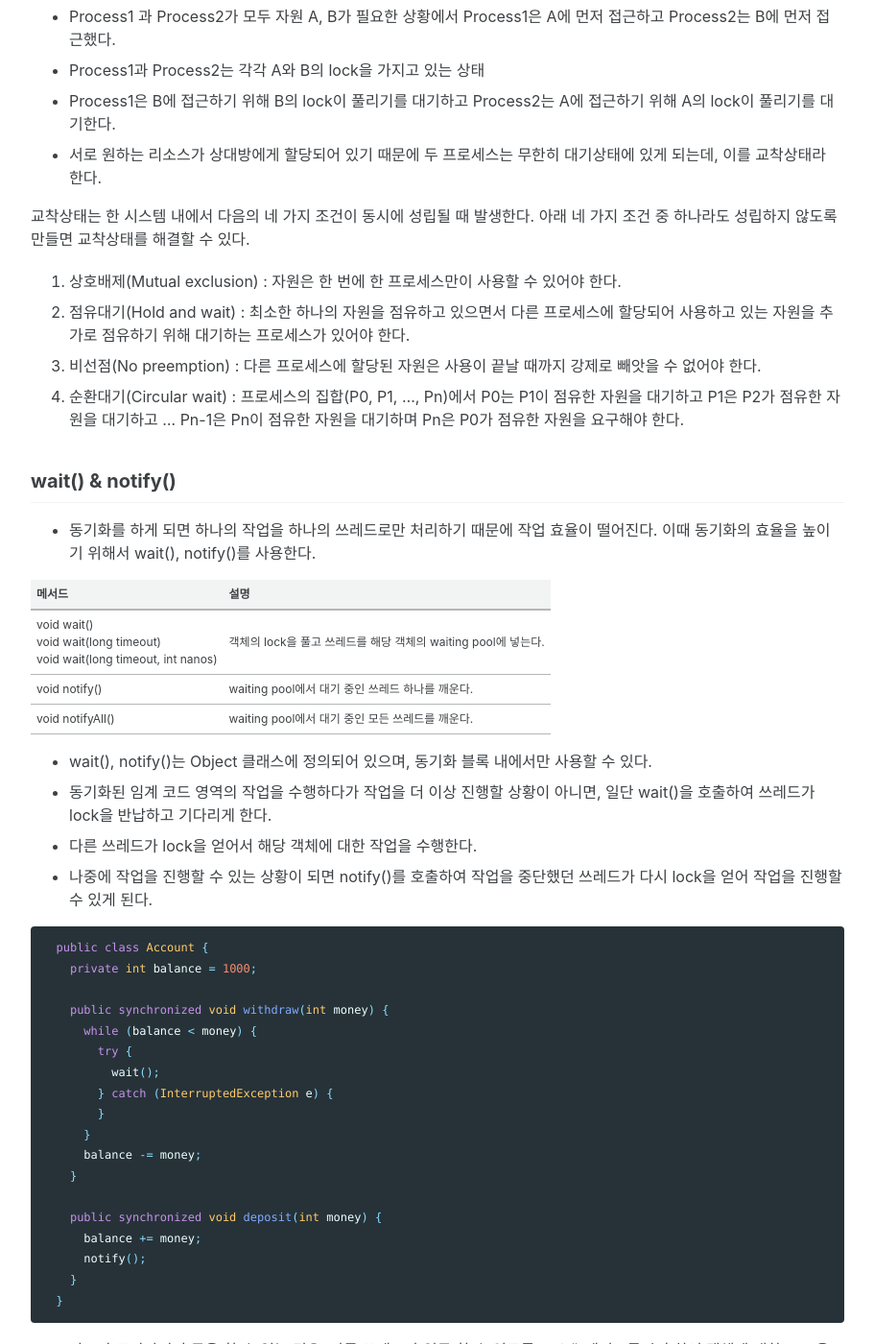
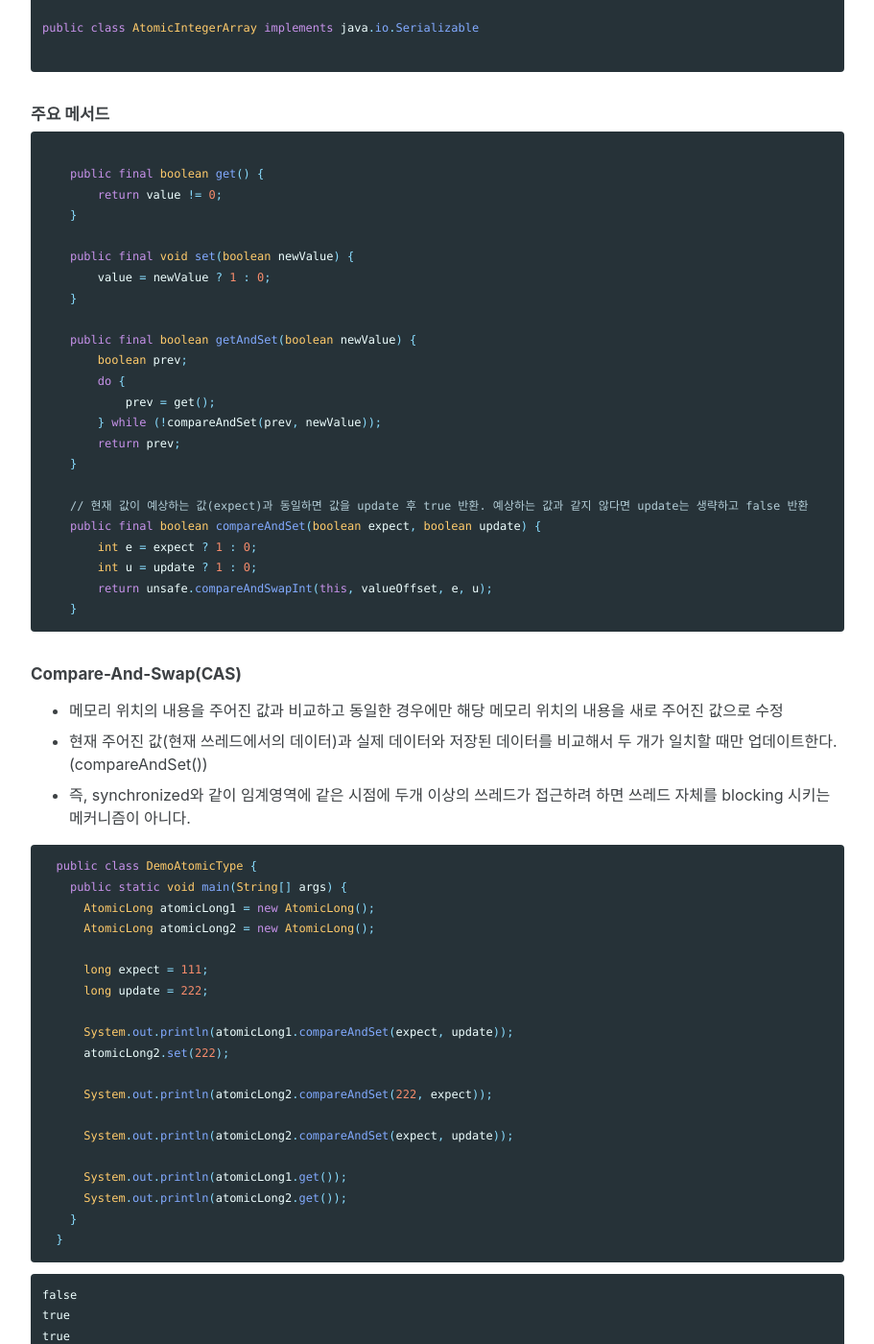
Before and after one commit to cys779988/cys779988.github.io, a Jekyll site: the page built from _posts/2021-10-18-JavaThread.md, in a window 1280 px wide and 1400 px high, scrolled down 9455 px. Shown: the whole window at 96% size, without its empty margins (184-1095 px from the left). Built offline with Jekyll 4.4.1, drawn with Linux system fonts in a browser that asks for light colours; cached includes are drawn as plain includes; comment, search, counter and statistics services are not loaded; some of the changed text lies outside the part shown.

Commit message:
Update 2021-10-18-JavaThread.md

````diff
--- a/_posts/2021-10-18-JavaThread.md
+++ b/_posts/2021-10-18-JavaThread.md
@@ -365,6 +365,93 @@ public class Thread implements Runnable {
   }
 ```
 
+## Atomic
+- Atomicity(원자성)의 개념으로 가장 작은 단위를 뜻한다.
+- 자바의 Atomic Type은 Wrapping 클래스의 일종으로 참조 타입과 원시 타입 두 종류의 변수에 모두 적용이 가능하다.
+- 사용시 내부적으로 CAS(Compare And Swap) 알고리즘을 사용해 lock 없이 동기화 처리를 할 수 있다.
+- Atomic Type 경우 volatile과 synchronized와 달리 java.util.concurrent.atomic 패키지에 정의된 클래스
+- CAS는 특정 메모리 위치와 주어진 위치의 value를 비교하여 다르면 대체하지 않는다.
+
+#### 주요 클래스
+
+
+```java
+public class AtomicBoolean implements java.io.Serializable
+
+public class AtomicInteger extends Number implements java.io.Serializable
+
+public class AtomicLong extends Number implements java.io.Serializable
+
+public class AtomicIntegerArray implements java.io.Serializable
+
+```
+
+#### 주요 메서드
+
+
+```java
+
+    public final boolean get() {
+        return value != 0;
+    }
+
+    public final void set(boolean newValue) {
+        value = newValue ? 1 : 0;
+    }
+
+    public final boolean getAndSet(boolean newValue) {
+        boolean prev;
+        do {
+            prev = get();
+        } while (!compareAndSet(prev, newValue));
+        return prev;
+    }
+
+    // 현재 값이 예상하는 값(expect)과 동일하면 값을 update 후 true 반환. 예상하는 값과 같지 않다면 update는 생략하고 false 반환
+    public final boolean compareAndSet(boolean expect, boolean update) {
+        int e = expect ? 1 : 0;
+        int u = update ? 1 : 0;
+        return unsafe.compareAndSwapInt(this, valueOffset, e, u);
+    }
+```
+
+#### Compare-And-Swap(CAS)
+- 메모리 위치의 내용을 주어진 값과 비교하고 동일한 경우에만 해당 메모리 위치의 내용을 새로 주어진 값으로 수정
+- 현재 주어진 값(현재 쓰레드에서의 데이터)과 실제 데이터와 저장된 데이터를 비교해서 두 개가 일치할 때만 업데이트한다.(compareAndSet())
+- 즉, synchronized와 같이 임계영역에 같은 시점에 두개 이상의 쓰레드가 접근하려 하면 쓰레드 자체를 blocking 시키는 메커니즘이 아니다.
+
+
+```java
+  public class DemoAtomicType {
+    public static void main(String[] args) {
+      AtomicLong atomicLong1 = new AtomicLong();
+      AtomicLong atomicLong2 = new AtomicLong();
+
+      long expect = 111;
+      long update = 222;
+
+      System.out.println(atomicLong1.compareAndSet(expect, update));
+      atomicLong2.set(222);
+
+      System.out.println(atomicLong2.compareAndSet(222, expect));
+
+      System.out.println(atomicLong2.compareAndSet(expect, update));
+
+      System.out.println(atomicLong1.get());
+      System.out.println(atomicLong2.get());
+    }
+  }
+```
+
+
+```
+false
+true
+true
+0
+222
+```
+
 ## 교착상태(DeadLock)
 - 교착상태는 한 자원을 여러 시스템이 사용하려고 할 때 발생
 
````
